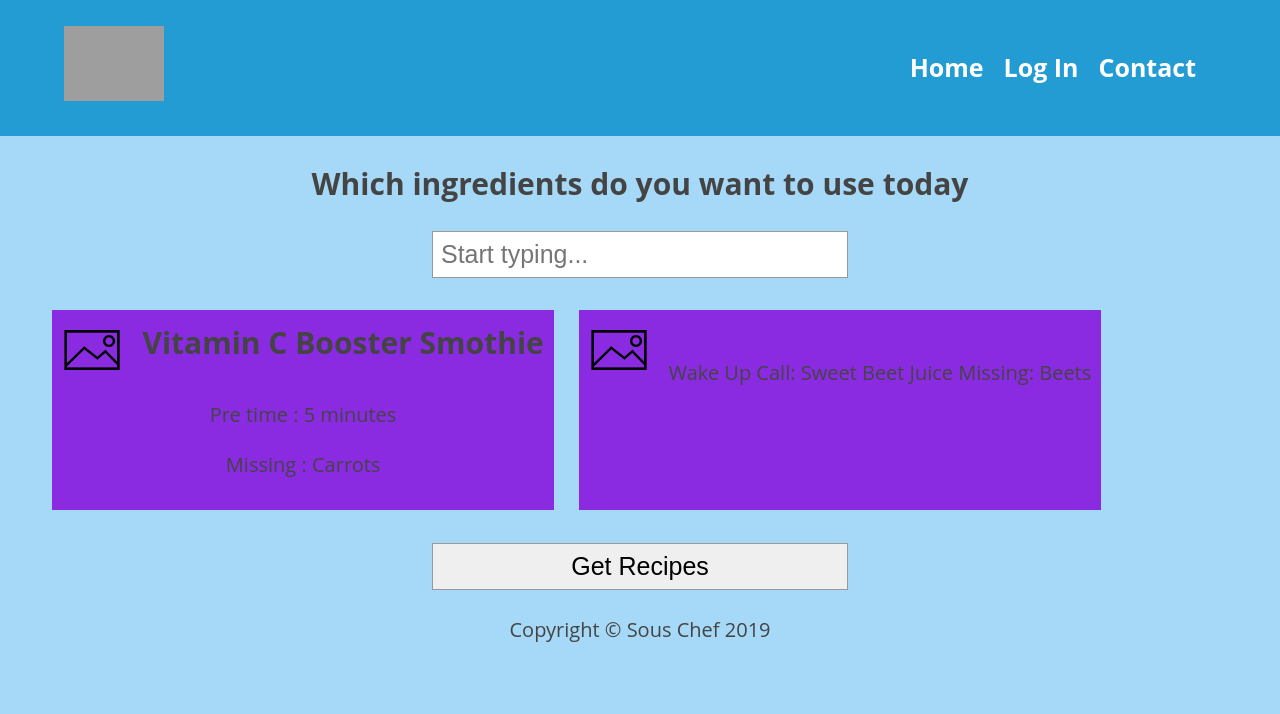
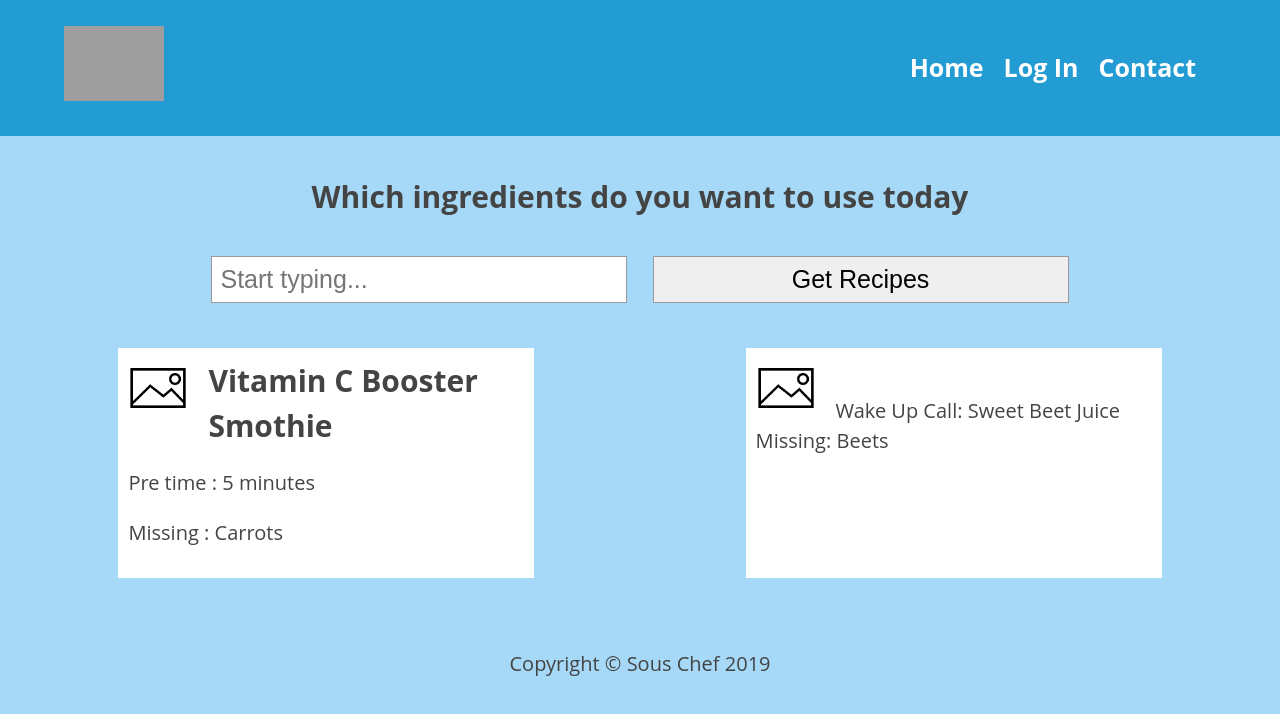
Before and after one commit to muzhaqi16/sous-chef-client, a React (Create React App) app: page /recipes in a window 1280 px wide. Shown: the top 714 px of the page. Built offline with nearby package versions, Linux system fonts and the light colour scheme; grey boxes are pictures that could not be loaded.

Commit message:
fix recipes page layout

```diff
--- a/src/components/RecipeSearchBox/RecipeSearchBox.css
+++ b/src/components/RecipeSearchBox/RecipeSearchBox.css
@@ -2,7 +2,9 @@ input,button {
   font-size:1.25em;
   border: 1px solid #999;
   padding: 0.5rem;
-  width: calc(400px + 1rem);
+  margin:1%;
+  width: 100%;
+  max-width: calc(400px + 1rem);
 }
 
 .no-suggestions {
@@ -41,3 +43,6 @@ input,button {
     display: inline-block;
     padding: 5px;
 }
+#get-recipes{
+
+}
--- a/src/components/RecipeSearchBox/RecipeSearchBox.js
+++ b/src/components/RecipeSearchBox/RecipeSearchBox.js
@@ -92,10 +92,10 @@ export default class RecipeSearchBox extends Component {
                 console.error(error.message + '. Could not get recipes')
             })
     }
-    getRecipeInformation = (id) => {
+    async getRecipeInformation(id) {
         const url = `https://api.spoonacular.com/recipes/${id}/information`;
         const apiKey = '6c127984799b490cbd26a4a7014b83de ';
-        fetch(`${url}?apiKey=${apiKey}`)
+        await fetch(`${url}?apiKey=${apiKey}`)
             .then(response => response.json())
             .then(data => this.handleInformation(data))
             .catch(error => {
@@ -108,8 +108,8 @@ export default class RecipeSearchBox extends Component {
         const readyInMinutes = data.readyInMinutes;
         const servings = data.servings;
         const id = data.id;
-        const info = { cookingMinutes, preparationMinutes, readyInMinutes, servings }
-        console.log(info);
+        const info = { cookingMinutes, preparationMinutes, readyInMinutes, servings, id }
+        return info;
     }
     handleRecipes = (data) => {
         const newRecipes = data.map(item => {
@@ -189,6 +189,8 @@ export default class RecipeSearchBox extends Component {
                     value={userInput} placeholder="Start typing..."
                 />
                 {suggestionsListComponent}
+                <button id="get-recipes" onClick={getRecipes}>Get Recipes</button>
+
                 <div className="selected-ingredients">
                     <ul>
                         {recipeList}
@@ -206,7 +208,7 @@ export default class RecipeSearchBox extends Component {
                     </li>
                     <li><img src={require('./../../img/undefined.png')} alt="beet juice" />Wake Up Call: Sweet Beet Juice Missing: Beets</li>
                 </ul>
-                <button onClick={getRecipes}>Get Recipes</button>
+
             </Fragment>
         );
     }
--- a/src/routes/RecipesPage/RecipesPage.css
+++ b/src/routes/RecipesPage/RecipesPage.css
@@ -2,7 +2,7 @@
     border-radius: 0;
     width: 100%;
     background-color: #a6d9f7;
-    padding: 0;
+    padding: 1%;
 }
 .recipes-list{
     display: flex;
@@ -10,13 +10,17 @@
     width: 100%;
     flex: 1;
     flex-wrap: wrap;
+    padding:0;
+    text-align: left;
 }
 .recipes-list li{
     list-style: none;
     display: block;
     padding: 10px;
-    margin:1%;
-    background-color: blueviolet;
+    margin:1% auto;
+    background-color: white;
+    overflow: hidden;
+  max-width: calc(400px + 1rem);
 }
 .recipes-list .header{
     display: flex;
```
